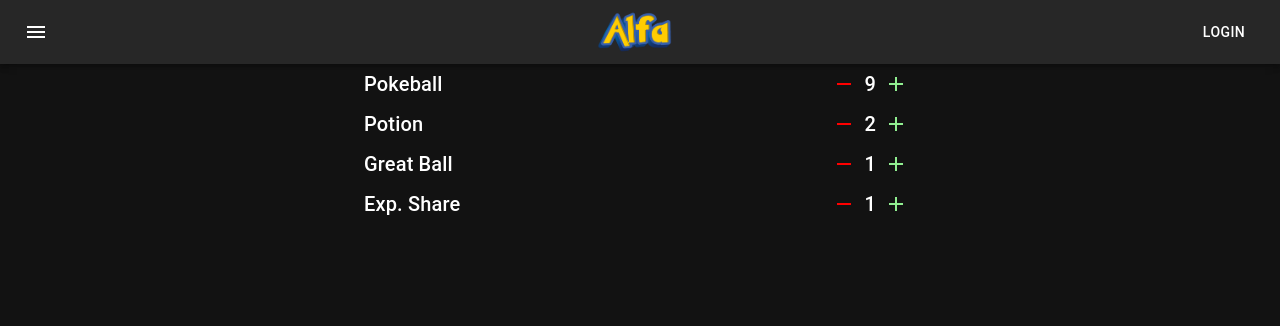
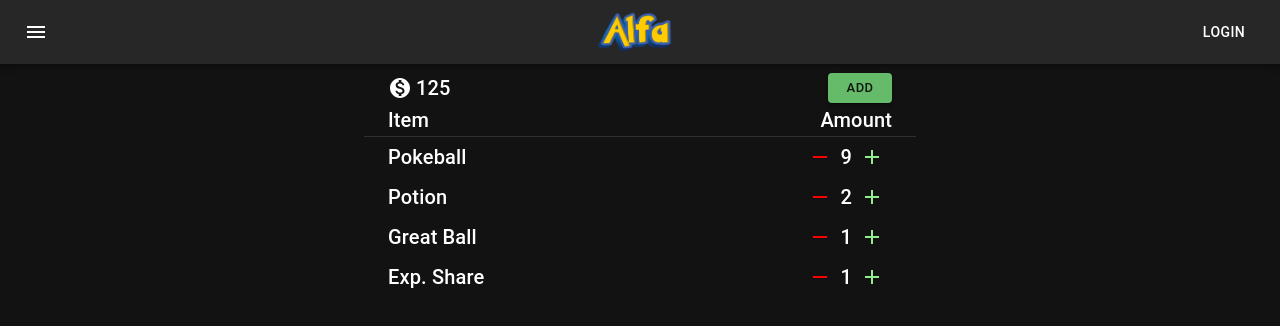
Before and after one commit to calebscode/pokemon-alfa, a React (Vite) app: page /bag in a window 1280 px wide. Shown: the top 326 px of the page. Built offline with nearby package versions, Linux system fonts and the light colour scheme; data requests are answered from the project's data file.

Commit message:
added money display + add button

```diff
--- a/src/pages/bag/Bag.jsx
+++ b/src/pages/bag/Bag.jsx
@@ -1,16 +1,28 @@
 import useFetch from "../../../lib/useFetch";
-import { Container } from "@mui/material";
+import { Box, Button, Container, Typography } from "@mui/material";
 import ItemList from "./ItemList";
+import MonetizationOnIcon from '@mui/icons-material/MonetizationOn';
 
 export default function Bag() {
-  const url = "http://localhost:3000/users/1"
-  const { error, isPending, data } = useFetch(url)
+  const url = "http://localhost:3000/users/1";
+  const { error, isPending, data } = useFetch(url);
 
   return (
     <Container className="bag">
-      { error && <div className="error">Error: { error }</div> }
-      { isPending && <div>Loading...</div> }
-      { data && <ItemList items={data.trainerData.bag.items} /> }
+      {error && <div className="error">Error: {error}</div>}
+      {isPending && <div>Loading...</div>}
+      {data && (
+        <>
+          <Container className="bag-header" sx={{mt:"0.5rem", display:"flex", alignItems:"center", justifyContent:"space-between"}}>
+          <Box className="bag-money" sx={{display:"flex", alignItems:"center", }}>
+            <MonetizationOnIcon sx={{mr:"0.25rem"}}/>
+            <Typography variant="h6">{data.trainerData.bag.money}</Typography>
+          </Box>
+          <Button size="small" variant="contained" color="success">Add</Button>
+          </Container>
+          <ItemList items={data.trainerData.bag.items} />
+        </>
+      )}
     </Container>
   );
 }
--- a/src/pages/bag/ItemList.jsx
+++ b/src/pages/bag/ItemList.jsx
@@ -1,11 +1,20 @@
+import { Box, Container, Divider, Grid, Typography } from "@mui/material";
 import BagItem from "./BagItem";
 
 export default function ItemList({ items }) {
   return (
+
     <div className="item-list">
+    <Container sx={{display:"flex", justifyContent:"space-between"}}>
+      <Typography variant="h6">Item</Typography>
+      <Typography variant="h6">Amount</Typography>
+    </Container>
+    <Divider/>
+    <Container className="items">
       {items.map((item) => (
           <BagItem key={item.name} item={item} />
         ))}
+    </Container>
     </div>
   )
 }
```
